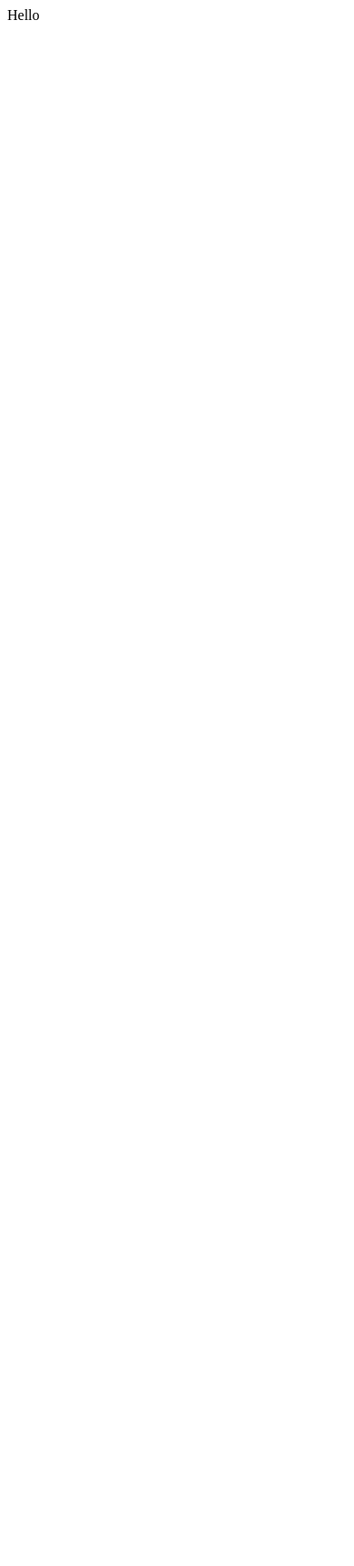
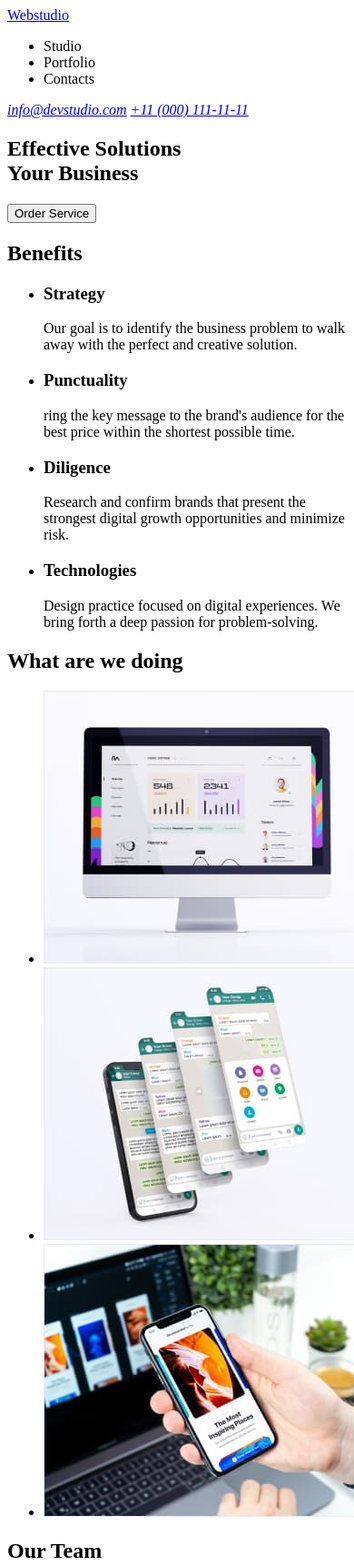
Before and after one commit to ANastya28/goit-markup-hw-01, a plain HTML site: page index.html in a window 390 px wide. Shown: the top 1721 px of the page at 91% size. Before the commit the page ends 844 px from the top, so only its background shows below. Drawn offline with Linux system fonts and the light colour scheme.

Commit message:
Ccreated first page

```diff
--- a/index.html
+++ b/index.html
@@ -4,9 +4,94 @@
     <meta charset="UTF-8">
     <meta http-equiv="X-UA-Compatible" content="IE=edge">
     <meta name="viewport" content="width=device-width, initial-scale=1.0">
-    <title>Document</title>
+    <title>webstudio</title>
 </head>
 <body>
-    Hello
+    <header>
+    <nav>
+        <a href="/index.html">Webstudio</a>
+        <ul>
+            <li><a href=""></a>Studio</li>
+            <li><a href=""></a>Portfolio</li>
+            <li><a href=""></a>Contacts</li>
+        </ul>
+    </nav>
+    <address>
+        <a href="mailto:info@devstudio.com">info@devstudio.com</a>
+        <a href="tel:+110001111111">+11 (000) 111-11-11</a>
+    </address>
+    </header>
+    <main>
+        <!--Hero-->
+        <section>
+            <h1>Effective Solutions<br>Your Business</h1>
+            <button type="button">Order Service</button>
+        </section>
+        <section>
+           <h2>Benefits</h2>
+           <ul>
+            <li>
+                <h3>Strategy</h3>
+                <p>Our goal is to identify the business problem to walk away with the perfect and creative solution. </p>
+            </li>
+            <li>
+                <h3>Punctuality</h3>
+                <p>ring the key message to the brand's audience for the best price within the shortest possible time.</p>
+            </li>
+            <li>
+                <h3>Diligence</h3>
+                <p>Research and confirm brands that present the strongest digital growth opportunities and minimize risk.</p>
+            </li>
+            <li>
+                <h3>Technologies</h3>
+                <p>Design practice focused on digital experiences. We bring forth a deep passion for problem-solving.</p>
+            </li>
+           </ul>
+        </section>
+        <section>
+            <h2>What are we doing</h2>
+            <ul>
+                <li>
+                    <a href="">
+                        <img src="./images/computer.jpg" alt="computer" width="360" height="300">
+                    </a>
+                </li>
+                <li>
+                    <a href="">
+                        <img src="./images/phone.jpg" alt="mobile phone" width="360" height="300">
+                    </a>
+                </li>
+                <li>
+                    <a href="">
+                        <img src="./images/phoneandnotebook.jpg" alt="mobile phone and notebook" width="360" height="300"></a>
+                </li>
+            </ul>
+        </section>
+        <section>
+            <h2>Our Team</h2>
+            <ul>
+                <li>
+                        <img src="./images/mark.jpg" alt="man" width="264" height="260">
+                        <p>Mark Guerrero Product Designer</p>
+                </li>
+                <li>
+                        <img src="./images/tom.jpg" alt="second man" width="264" height="260">
+                        <p>Tom Ford Frontend Developer</p>
+                </li>
+                <li>
+                        <img src="./images/camila.jpg" alt="girl" width="264" height="260">
+                        <p>Camila Garcia Marketing</p>
+                </li>
+                <li>
+                        <img src="./images/daniel.jpg" alt="third man" width="264" height="260">
+                        <p>Daniel Wilson UI Designer</p>
+                </li>
+            </ul>
+        </section>
+    </main>
+    <footer>
+        <a href="/index.html">Webstudio</a>
+        <p>Increase the flow of customers and sales for your business with digital marketing & growth solutions.</p>
+    </footer>
 </body>
 </html>
```
Also changed, not shown: images/camila.jpg (added), images/computer.jpg (added), images/daniel.jpg (added), images/logo.svg (added), images/mark.jpg (added), images/phone.jpg (added), images/phoneandnotebook.jpg (added), images/tom.jpg (added).
